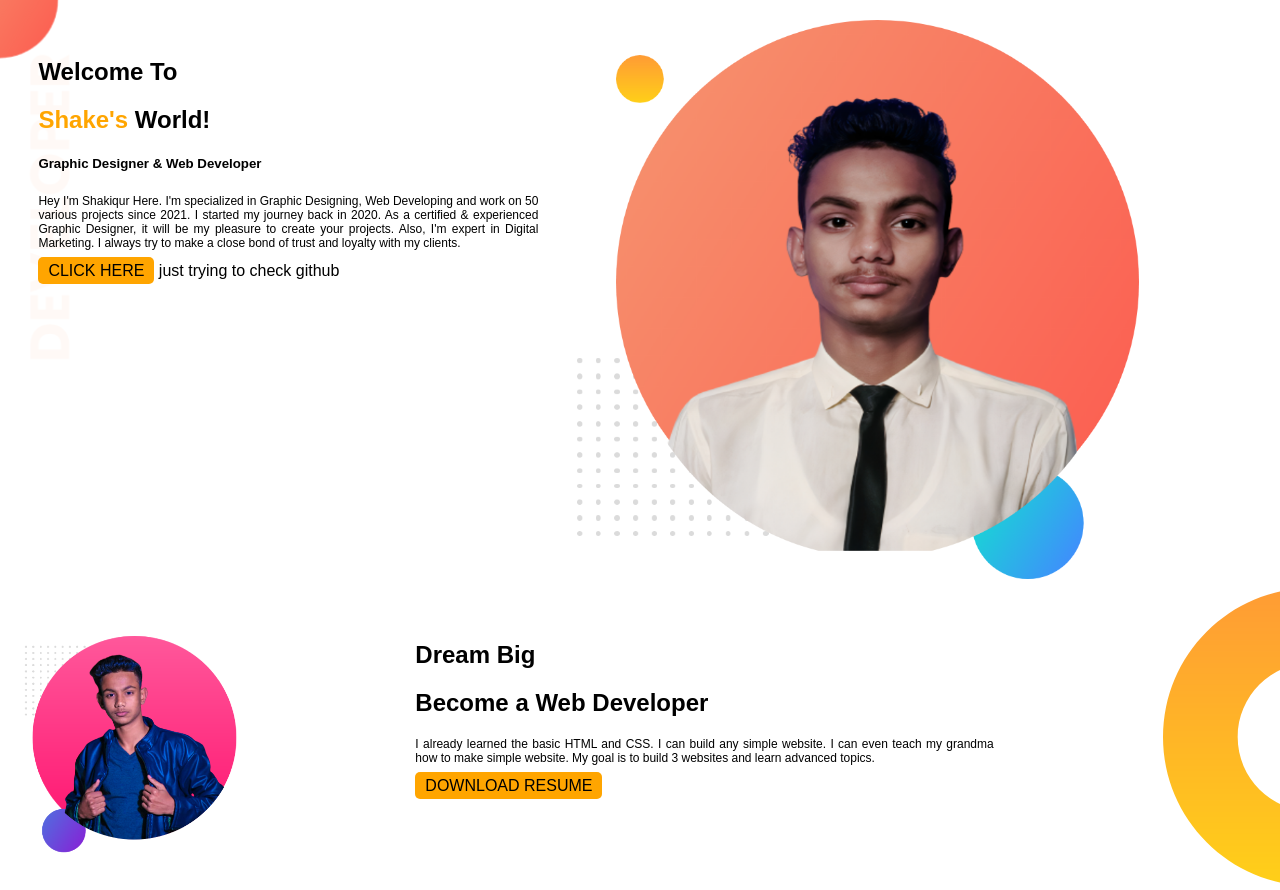
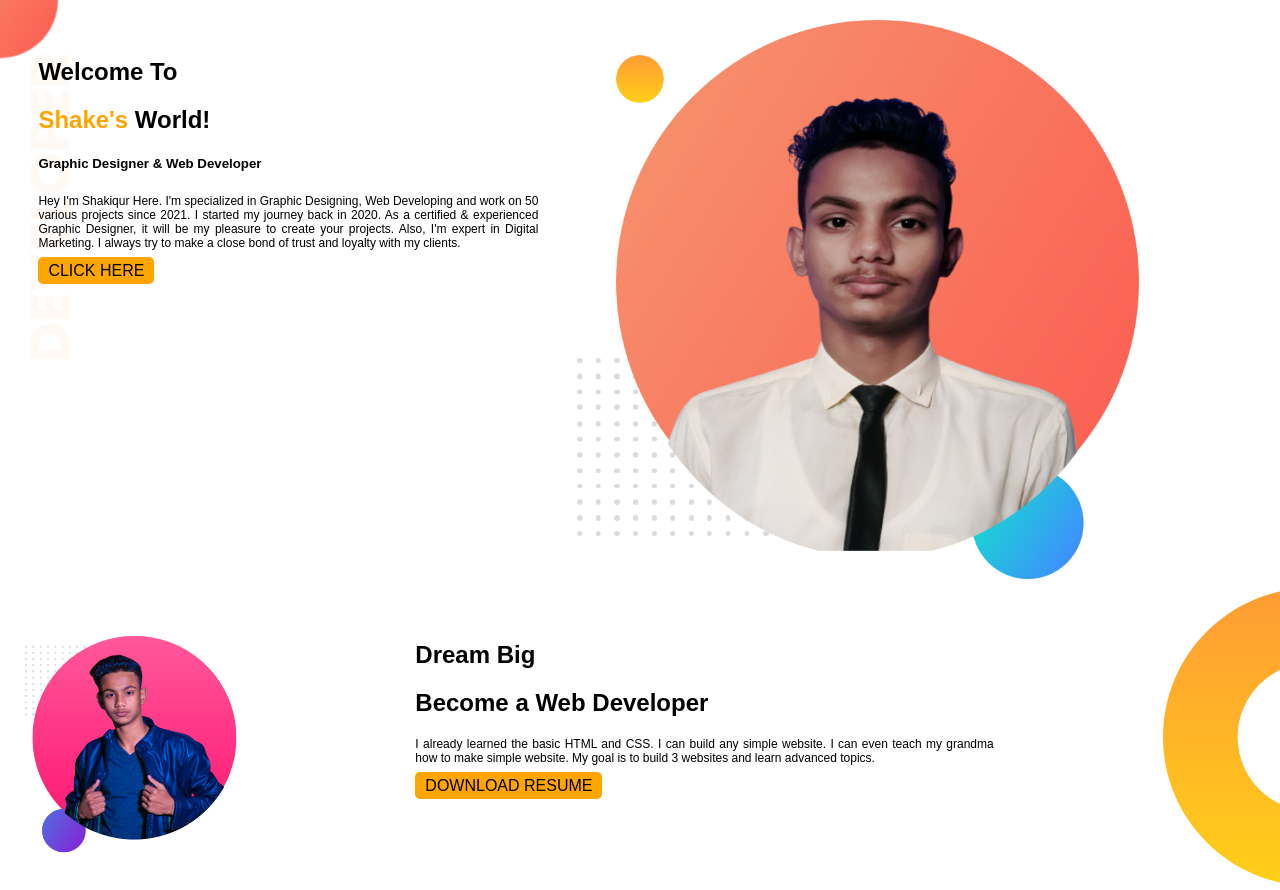
Before and after one commit to Shakiqurrahman/portfolio-website2, a plain HTML site: page index.html in a window 1280 px wide. Drawn offline with Linux system fonts and the light colour scheme.

Commit message:
portfolio-website2

```diff
--- a/index.html
+++ b/index.html
@@ -21,7 +21,6 @@
                 it will be my pleasure to create your projects. Also, I'm expert in Digital Marketing. I always try to
                 make a close bond of trust and loyalty with my clients.</p>
             <a href="https://www.facebook.com" class="btn">CLICK HERE</a>
-            just trying to check github
         </div>
         <div class="image">
             <img src="images/shakiqur.png" alt="shakiqur">
@@ -34,8 +33,7 @@
         <div class="half-width">
             <h1>Dream Big</h1>
             <h2>Become a Web Developer</h2>
-            <p class="pp">I already learned the basic HTML and CSS. I can build any simple website. I can even teach my
-                grandma how to make simple website. My goal is to build 3 websites and learn advanced topics.</p>
+            <p class="pp">I already learned the basic HTML and CSS. I can build any simple website. I can even teach my grandma how to make simple website. My goal is to build 3 websites and learn advanced topics.</p>
             <a href="https://www.facebook.com" class="btn">DOWNLOAD RESUME</a>
 
         </div>
```
